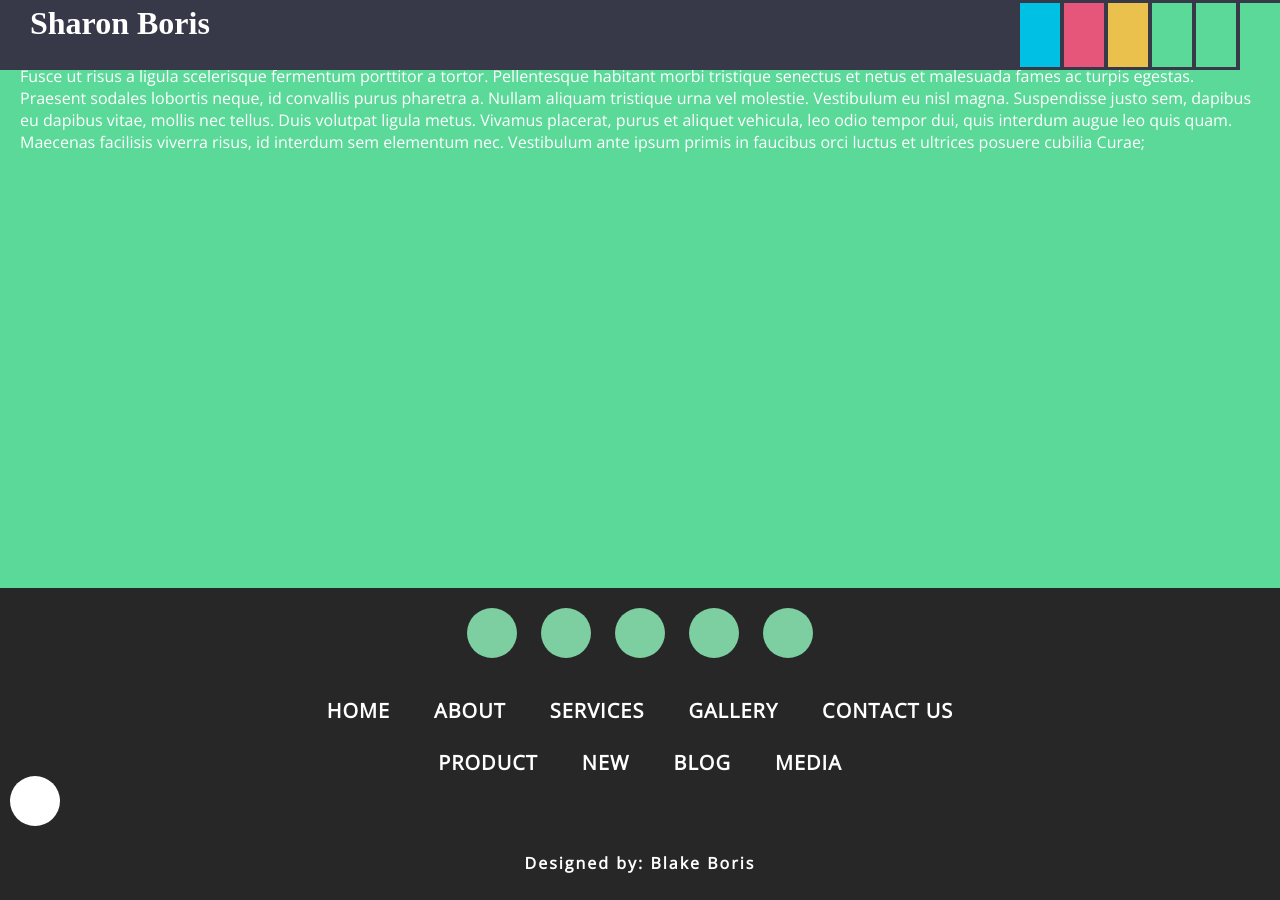
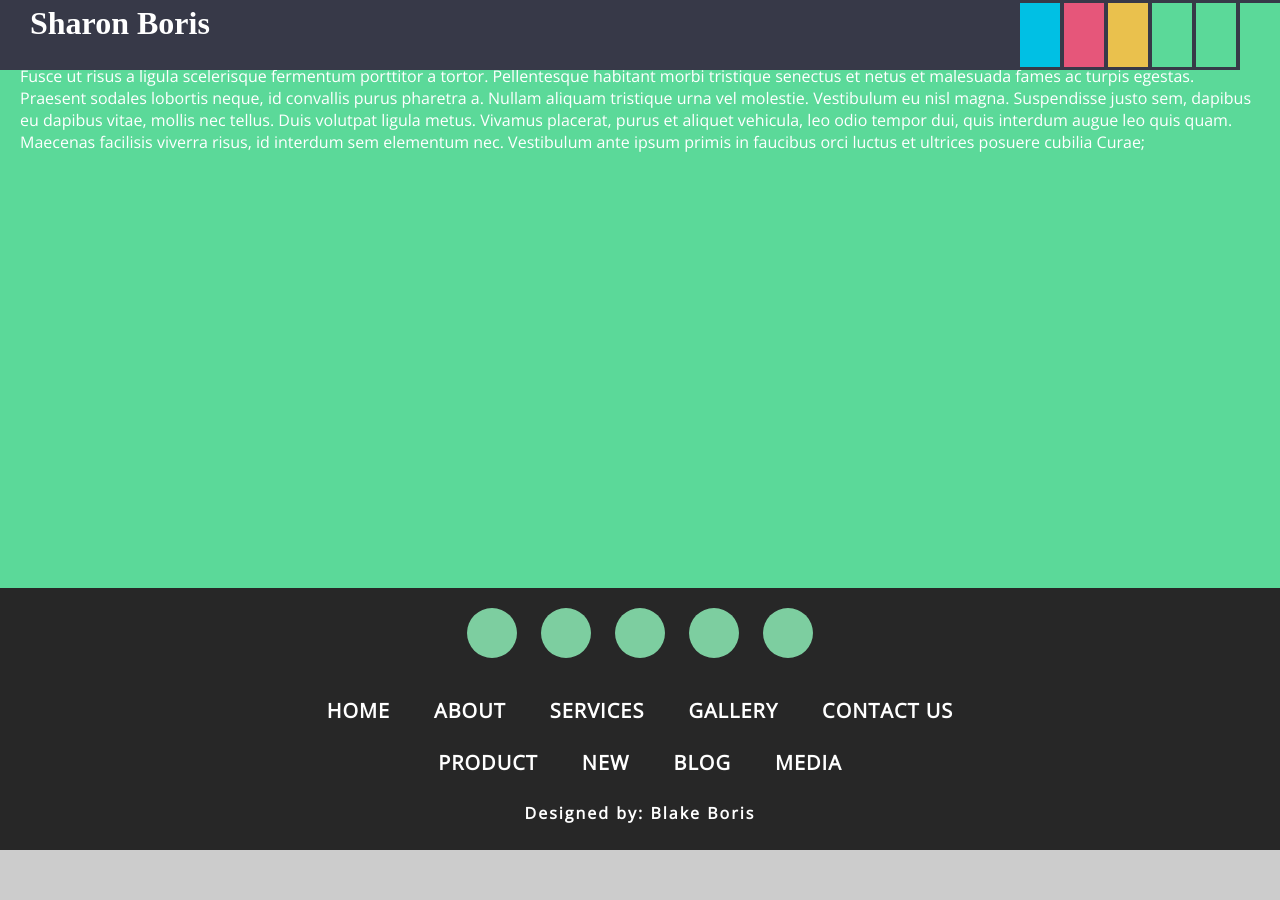
Before and after one commit to PlGGS/sharonboris.com, a Jekyll site: the page built from index.html, in a window 1280 px wide and 900 px high, scrolled down 4282 px. Built offline with Jekyll 4.4.1, drawn with Linux system fonts in a browser that asks for light colours; nearby versions of some CDN libraries; some web fonts are replaced; after the commit the page ends 5132 px from its top, so only the background shows below that.

Commit message:
Removed unnecessary footer section

```diff
--- a/_layouts/default.html
+++ b/_layouts/default.html
@@ -95,11 +95,6 @@
                     <li><a href="#">Media</a></li>
                 </ul>
             </div>
-            <div class="nav2">
-                <ul>
-                    <li><a href="#" title="To Top"><i class="fa fa-chevron-down"></i></a></li>
-                </ul>
-            </div>
             <div class="footer-end">
                 <p>Designed by: <a href="https://blakeboris.com">Blake Boris</a></p>
             </div>
```
